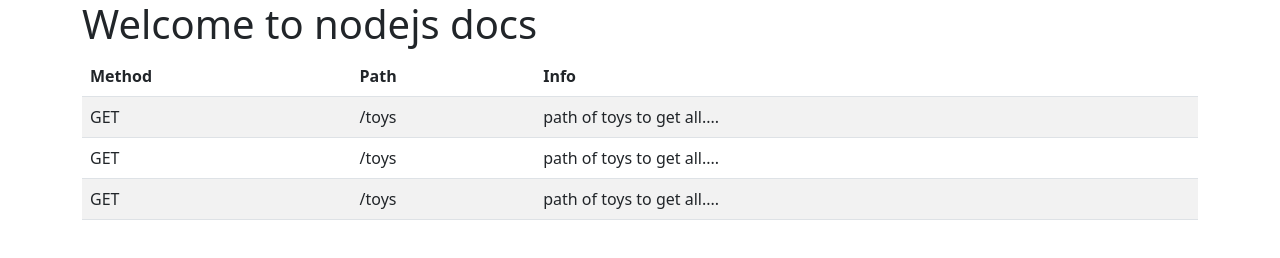
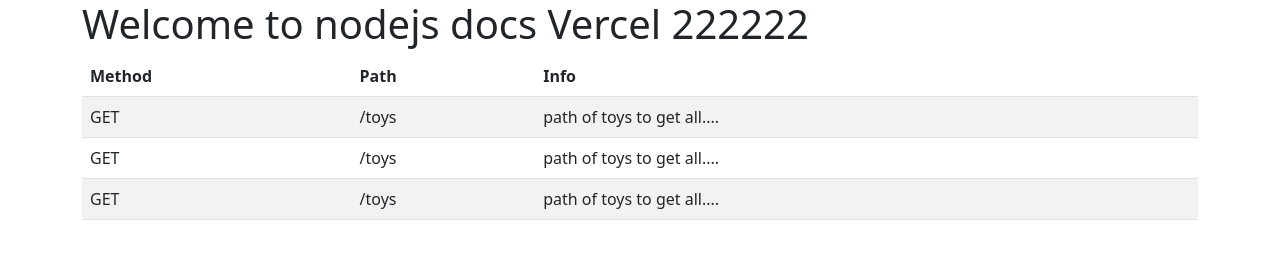
Before and after one commit to kokocorona/vercel_friday, a website: page public/index.html in a window 1280 px wide. Drawn offline with nearby package versions, Linux system fonts and the light colour scheme.

Commit message:
Add files via upload

```diff
--- a/public/index.html
+++ b/public/index.html
@@ -11,7 +11,7 @@
 
 <body>
   <div class="container">
-    <h1>Welcome to nodejs docs</h1>
+    <h1>Welcome to nodejs docs Vercel 222222</h1>
     <table class="table table-striped">
       <thead>
         <tr>
```
